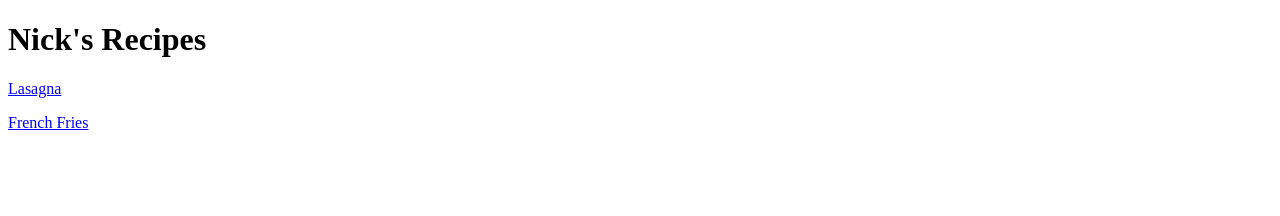
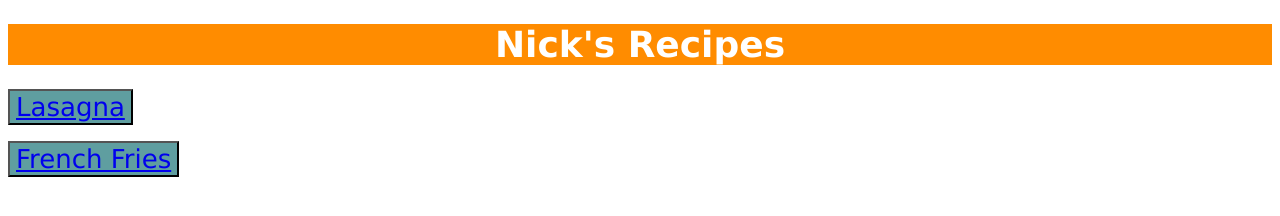
Before and after one commit to nicholasyfu1/odin-recipes, a plain HTML site: page index.html in a window 1280 px wide. Drawn offline with Linux system fonts and the light colour scheme.

Commit message:
Added CSS

```diff
--- /dev/null
+++ b/css/styles.css
@@ -0,0 +1,16 @@
+* {
+    font-family: 'Lucida Sans', 'Lucida Sans Regular', 'Lucida Grande', 'Lucida Sans Unicode', Geneva, Verdana, sans-serif, sans-serif;
+}
+
+h1 {
+    color: white;
+    background-color: darkorange;
+    font-size: 36px;
+    text-align: center;
+}
+
+button {
+    background-color: cadetblue;
+    font-size: 26px;
+    text-align: center;
+}
--- a/index.html
+++ b/index.html
@@ -1,6 +1,7 @@
 <!DOCTYPE html>
 <html lang="en">
 <head>
+    <link rel="stylesheet" href="css/styles.css">
     <meta charset="UTF-8">
     <meta http-equiv="X-UA-Compatible" content="IE=edge">
     <meta name="viewport" content="width=device-width, initial-scale=1.0">
@@ -8,7 +9,7 @@
 </head>
 <body>
     <h1>Nick's Recipes</h1>
-    <p><a href="recipes/lasagna.html">Lasagna</a></p>
-    <p><a href="recipes/fries.html">French Fries</a></p>
+    <p><button><a href="recipes/lasagna.html">Lasagna</a></button></p>
+    <p><button><a href="recipes/fries.html">French Fries</a></button></p>
 </body>
 </html>
```
Also changed, not shown: recipes/fries.html (+1 -0 lines), recipes/lasagna.html (+1 -0 lines).
